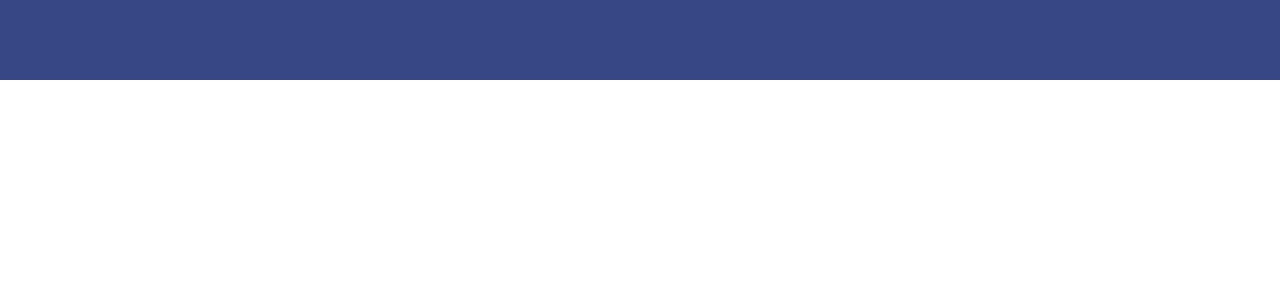
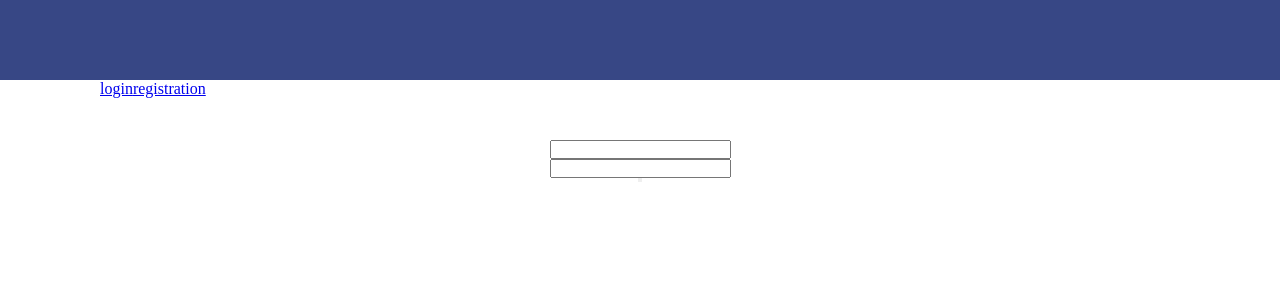
Before and after one commit to Cthulhu-tech/todo_app, a React (Create React App) app: page /login in a window 1280 px wide. Shown: the top 300 px of the page. Built offline with nearby package versions, Linux system fonts and the light colour scheme.

Commit message:
login view add

```diff
--- a/src/views/login/login.module.scss
+++ b/src/views/login/login.module.scss
@@ -0,0 +1,43 @@
+.main {
+
+    margin: 0 auto;
+    width: clamp(200px, calc(100% - 200px), 1200px);
+
+}
+
+.section {
+
+    width: 100%;
+    display: flex;
+    align-items: center;
+    flex-direction: column;
+    justify-content: flex-start;
+
+}
+
+.container {
+
+    width: 100%;
+    min-height: 60px;
+
+}
+
+.password_container {
+
+    width: 100%;
+    display: flex;
+    align-items: center;
+    flex-direction: column;
+    justify-content: flex-start;
+
+}
+
+.form {
+
+    width: 100%;
+    display: flex;
+    align-items: center;
+    flex-direction: column;
+    justify-content: flex-start;
+
+}
--- a/src/views/login/login.tsx
+++ b/src/views/login/login.tsx
@@ -1,13 +1,22 @@
+import { PasswordInput } from "../../components/input/password";
+import { LoginInput } from "../../components/input/login";
 import { NavLink } from "react-router-dom";
 import styles from "./login.module.scss";
 
 export const Login = () => {
 
-    return <main>
-        <section>
-            <div>
-                <NavLink to="/login" />
-                <NavLink to="/registration" />
+    return <main className={styles.main}>
+        <section className={styles.section}>
+            <div className={styles.container}>
+                <NavLink to="/login">login</NavLink>
+                <NavLink to="/registration">registration</NavLink>
+            </div>
+            <div className={styles.password_container}>
+                <form onSubmit={(event) => event.preventDefault()} className={styles.form}>
+                    <LoginInput />
+                    <PasswordInput />
+                </form>
+                <button type="submit"></button>
             </div>
         </section>
     </main>
```
